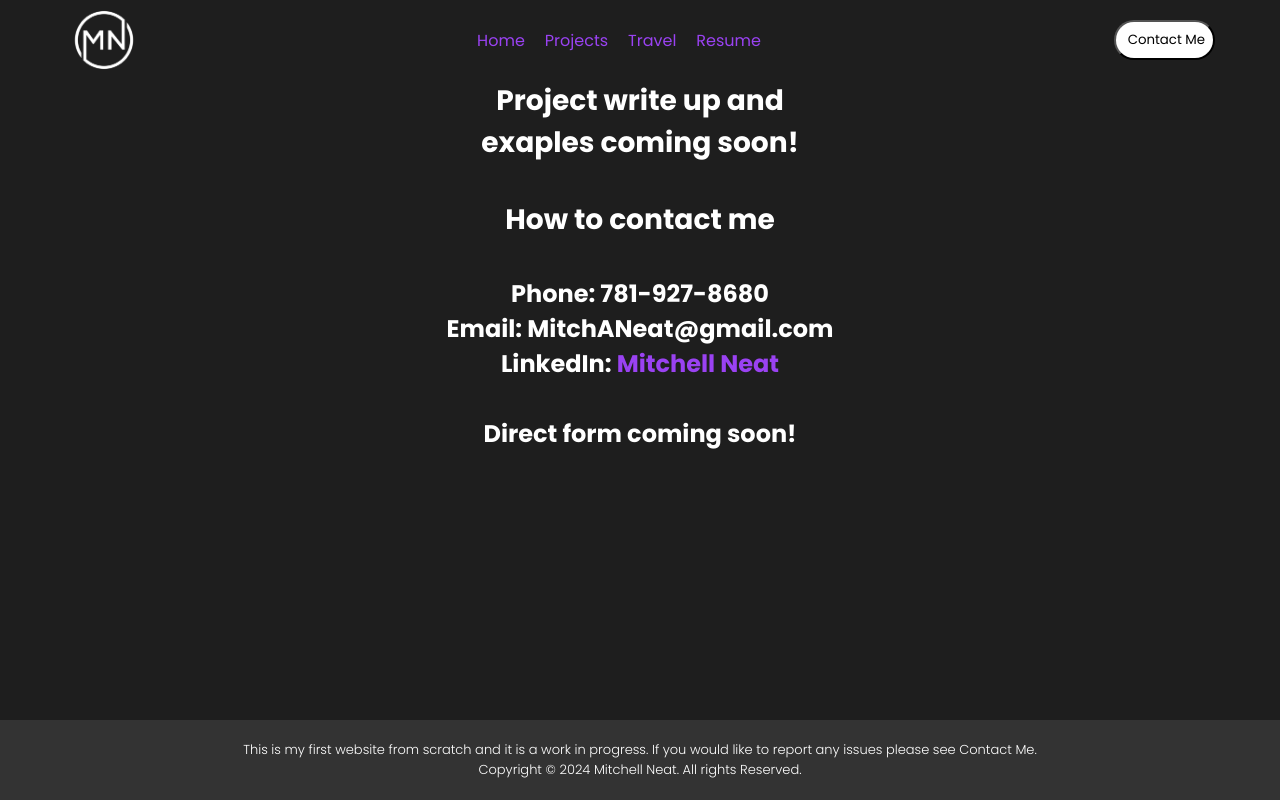
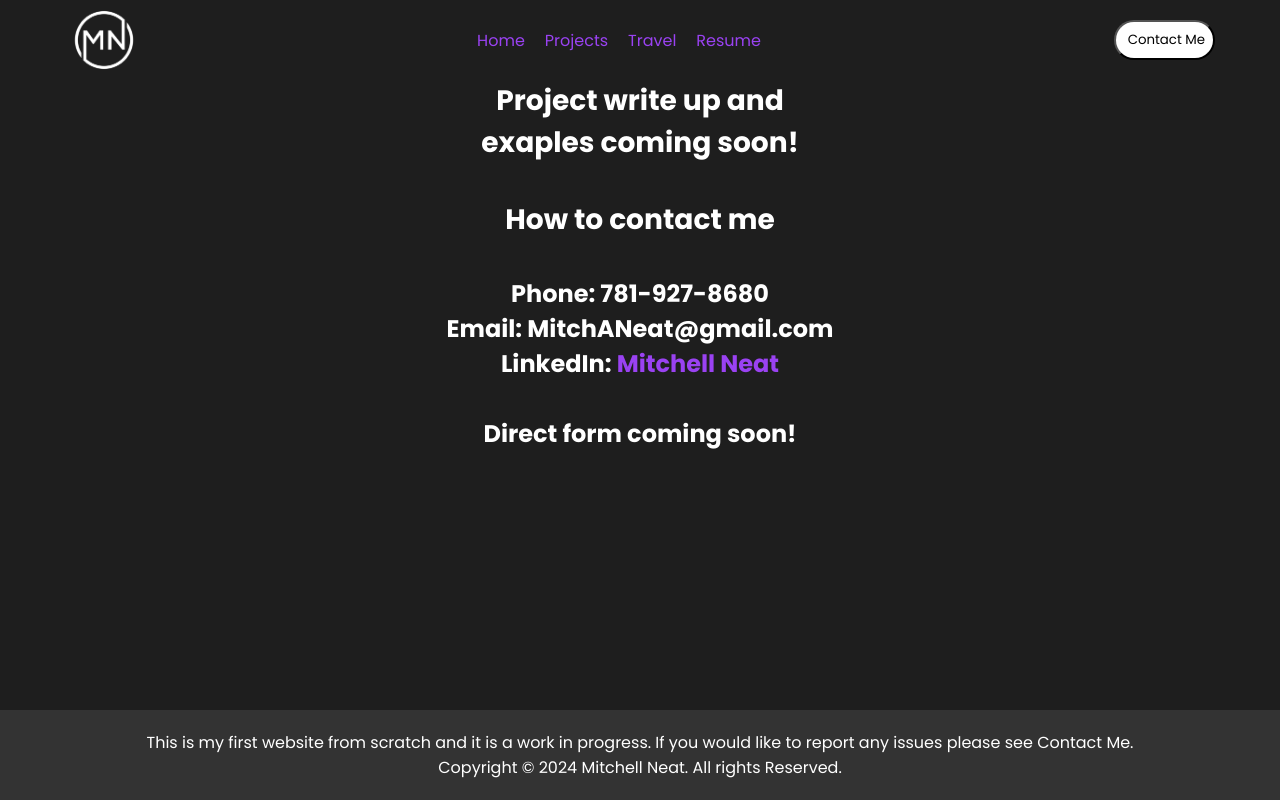
Before and after one commit to mitchneat/personalWebsite, a React (Create React App) app: page /comingSoon in a window 1280 px wide. Built offline with nearby package versions, Linux system fonts and the light colour scheme.

Commit message:
fixing footer --holy shit I think I actually did it this time

```diff
--- a/src/components/footer/footer.css
+++ b/src/components/footer/footer.css
@@ -1,24 +1,4 @@
-.footer {
-    width: 100%;
-    height: auto;
-    background: rgb(40, 40, 40);
-    display: flex;
-    justify-content: center;
-    align-items: center;
-    color: white;
-    font-size: small;
-    font-weight: 300;
-    flex-direction: column;
-    flex-wrap: wrap;
-    position: fixed;
-    bottom: 0;
-    margin-top: auto;
-}
-
 .center {
-    display: flex;
-    justify-content: center;
-    align-items: center;
     text-align: center;
     padding: 0 10px;
 }
```
